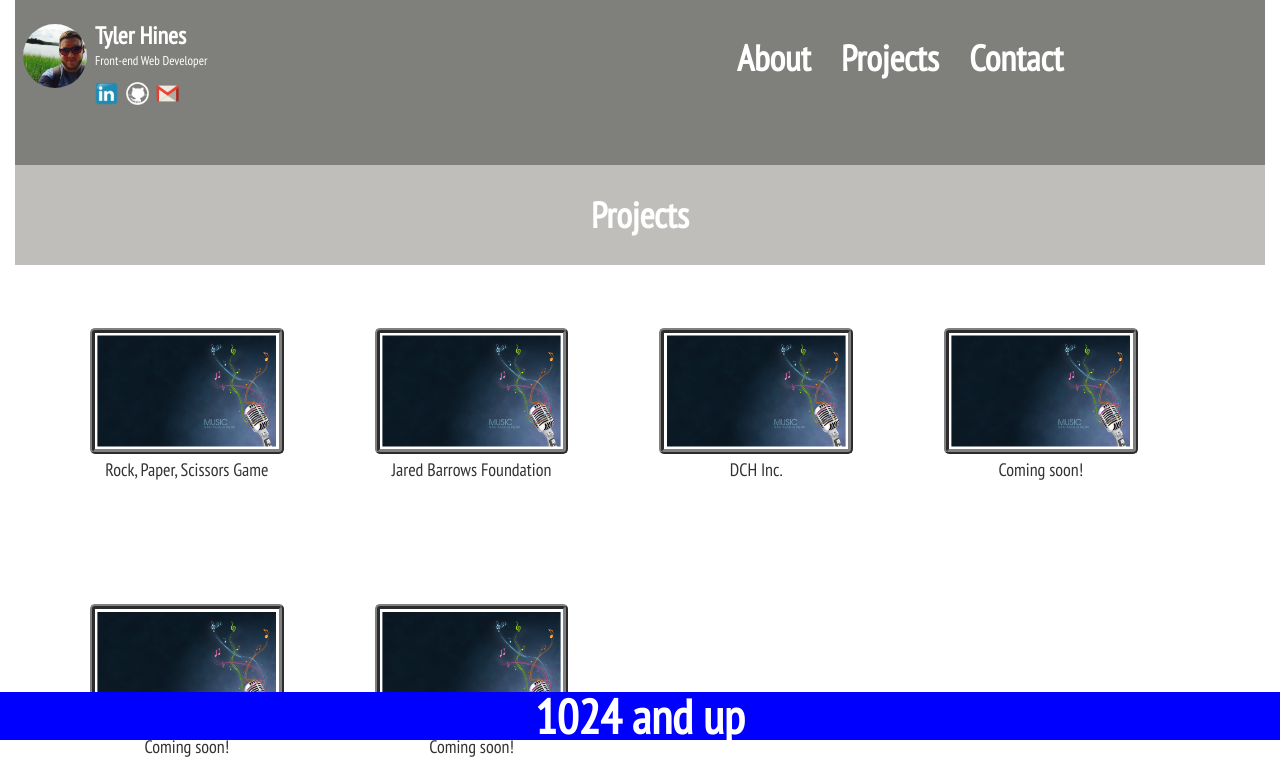
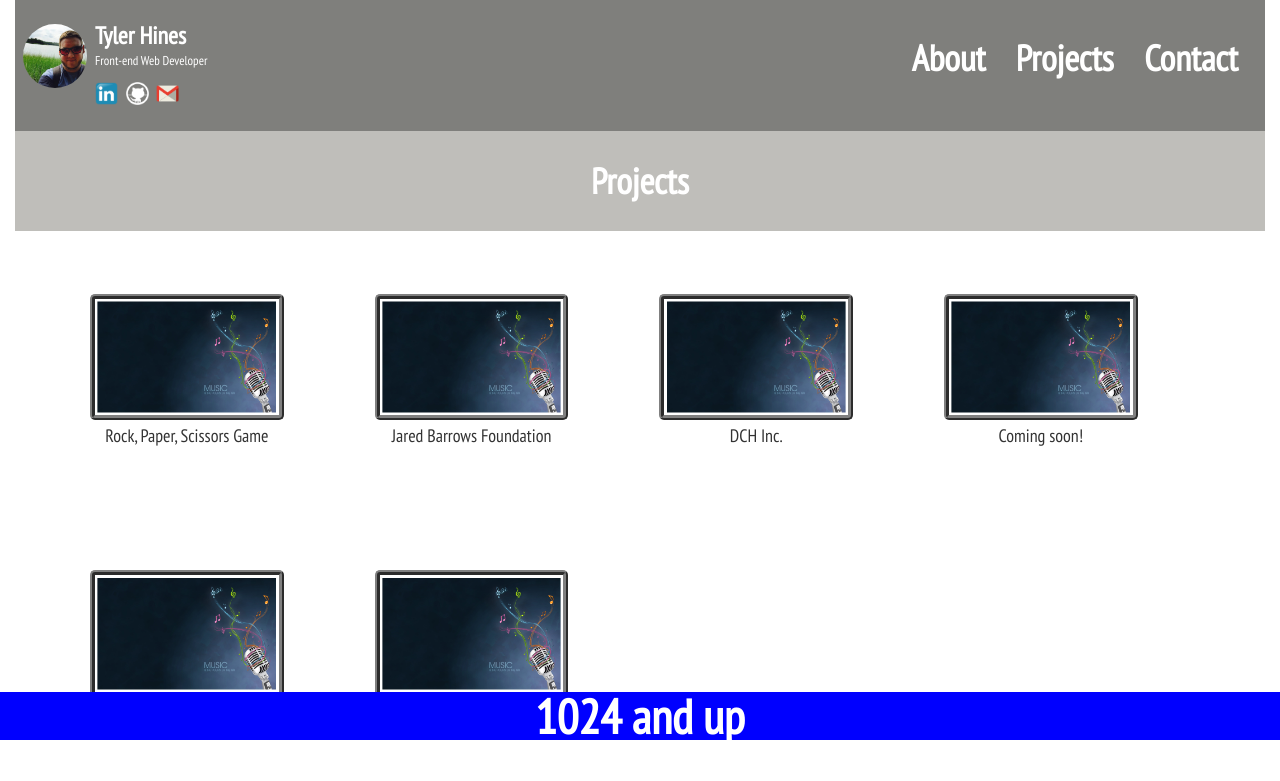
Before and after one commit to thines92/myPortfoliov2, a plain HTML site: page index.html in a window 1280 px wide. Shown: the top 781 px of the page. Drawn offline with Linux system fonts and the light colour scheme.

Commit message:
changed top-nav menu

```diff
--- a/css/main.css
+++ b/css/main.css
@@ -74,7 +74,7 @@ body a:hover {
   display: block;
   padding-bottom: 10%;
 }
-@media screen and (min-width: 841px) {
+@media screen and (min-width: 612px) {
   .nav-name {
     font-size: 1.5em;
   }
@@ -92,12 +92,12 @@ body a:hover {
     display: inline-block;
     font-size: 2.25em;
     font-weight: bold;
-    left: 35%;
     padding-right: .75em;
     top: 1.1em;
+    left: 0;
   }
-  .right-nav p:last-child {
-    padding-right: 0;
+  .right-nav-options {
+    float: right;
   }
 }
 .header {
--- a/index.html
+++ b/index.html
@@ -31,9 +31,11 @@
         </div>
       </div>
       <div class="right-nav">
-        <p class="about"><a href="#">About</a></p>
-        <p class="projects"><a href="#">Projects</a></p>
-        <p class="contact"><a href="#">Contact</a></p>
+        <div class="right-nav-options">
+          <p class="about"><a href="#">About</a></p>
+          <p class="projects"><a href="#">Projects</a></p>
+          <p class="contact"><a href="#">Contact</a></p>
+        </div>
       </div>
       <div style="clear:both;">
       </div>
```
